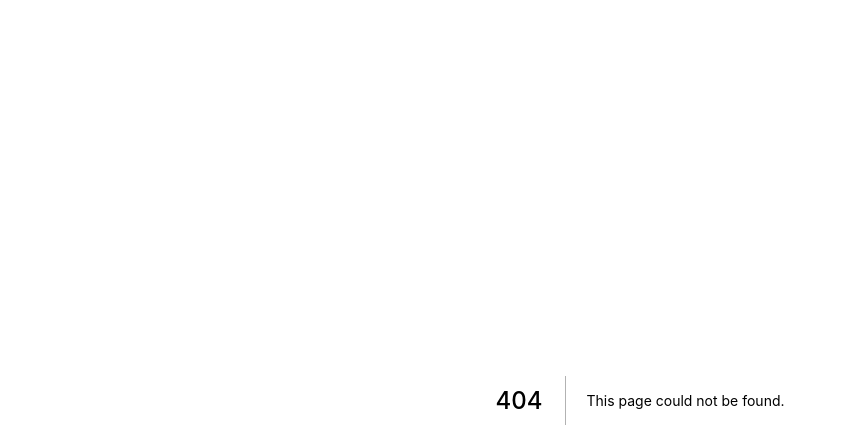
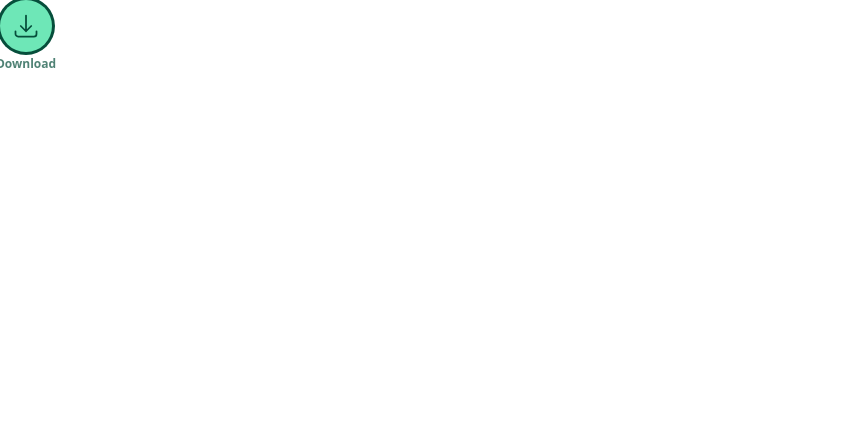
Before and after one commit to VishwaGauravIn/spiffy, a Next.js app: page /components/toolbar/tools/download/Download in a window 1280 px wide. Before the commit this address had no page. Shown: the top 448 px of the page, without its empty margins (0-847 px from the left). Built offline with nearby package versions, Linux system fonts and the light colour scheme; a web font is replaced by a local one.

Commit message:
added normal download option

```diff
--- a/package.json
+++ b/package.json
@@ -11,11 +11,13 @@
   "dependencies": {
     "@heroicons/react": "^2.0.12",
     "get-image-colors": "^4.0.1",
+    "html-to-image": "^1.10.8",
     "next": "12.2.5",
     "react": "18.2.0",
     "react-click-away-listener": "^2.2.2",
     "react-dom": "18.2.0",
-    "react-draggable": "^4.4.5"
+    "react-draggable": "^4.4.5",
+    "react-use-downloader": "^1.2.0"
   },
   "devDependencies": {
     "autoprefixer": "^10.4.8",
--- a/pages/components/toolbar/Toolbar.js
+++ b/pages/components/toolbar/Toolbar.js
@@ -1,12 +1,10 @@
 import React from "react";
-import {
-  ArrowDownTrayIcon,
-  ArrowUpTrayIcon,
-} from "@heroicons/react/24/outline";
+import { ArrowUpTrayIcon } from "@heroicons/react/24/outline";
 import Background from "./tools/background/Background";
 import Corners from "./tools/corners/Corners";
 import Padding from "./tools/padding/Padding";
 import Shadow from "./tools/shadow/Shadow";
+import Download from "./tools/download/Download";
 
 export default function Toolbar({ onImageChange, img }) {
   return (
@@ -36,12 +34,7 @@ export default function Toolbar({ onImageChange, img }) {
                     Upload
                   </span>
                 </button>
-                <button className="flex transform p-3 flex-col font-semibold text-xs justify-center items-center rounded-full bg-emerald-300 text-emerald-900 ease-in-out duration-200 hover:bg-emerald-300/90 group outline-none active:scale-95 ring ring-emerald-900 dark:ring-0">
-                  <ArrowDownTrayIcon className="w-7 stroke-[1.5]" />
-                  <span className="absolute -bottom-5 opacity-70 group-hover:opacity-100 dark:text-emerald-300 text-emerald-900">
-                    Download
-                  </span>
-                </button>
+                <Download />
                 <Corners />
                 <Background img={img} />
                 <Padding />
--- /dev/null
+++ b/pages/components/toolbar/tools/download/Download.js
@@ -0,0 +1,39 @@
+import { ArrowDownTrayIcon } from "@heroicons/react/24/outline";
+import React from "react";
+import * as htmlToImage from "html-to-image";
+import { toPng, toJpeg, toBlob, toPixelData, toSvg } from "html-to-image";
+
+export default function Download() {
+  function downloadNormal() {
+    document.getElementById("my-node").style.transform = "scale(1)"; //imp
+    setTimeout(() => {
+      let style = { borderRadius: 0 };
+      // JPG
+      htmlToImage
+        .toJpeg(
+          document.getElementById("my-node"),
+          { quality: 1 },
+          {
+            style: style,
+          }
+        )
+        .then(function (dataUrl) {
+          var link = document.createElement("a");
+          link.download = "spiffy.jpeg";
+          link.href = dataUrl;
+          link.click();
+        });
+    }, 500);
+  }
+  return (
+    <button
+      className="flex transform p-3 flex-col font-semibold text-xs justify-center items-center rounded-full bg-emerald-300 text-emerald-900 ease-in-out duration-200 hover:bg-emerald-300/90 group outline-none active:scale-95 ring ring-emerald-900 dark:ring-0"
+      onClick={downloadNormal}
+    >
+      <ArrowDownTrayIcon className="w-7 stroke-[1.5]" />
+      <span className="absolute -bottom-5 opacity-70 group-hover:opacity-100 dark:text-emerald-300 text-emerald-900">
+        Download
+      </span>
+    </button>
+  );
+}
```
Also changed, not shown: 1 other file (tests, documents, lock files or other folders).
